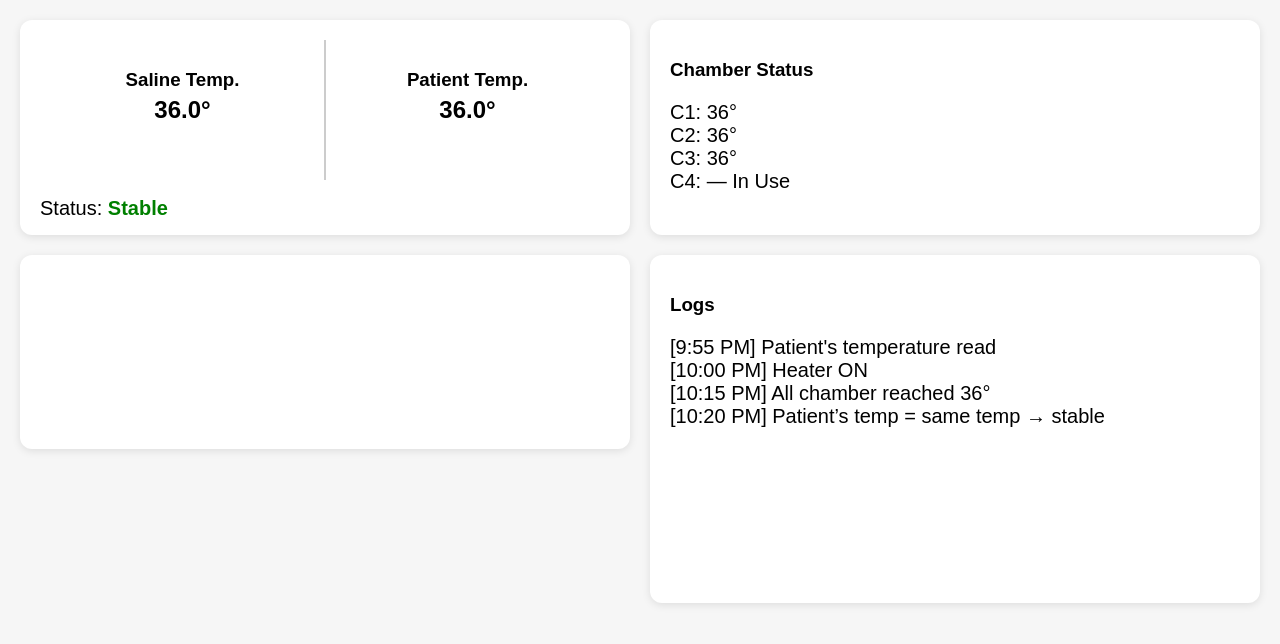
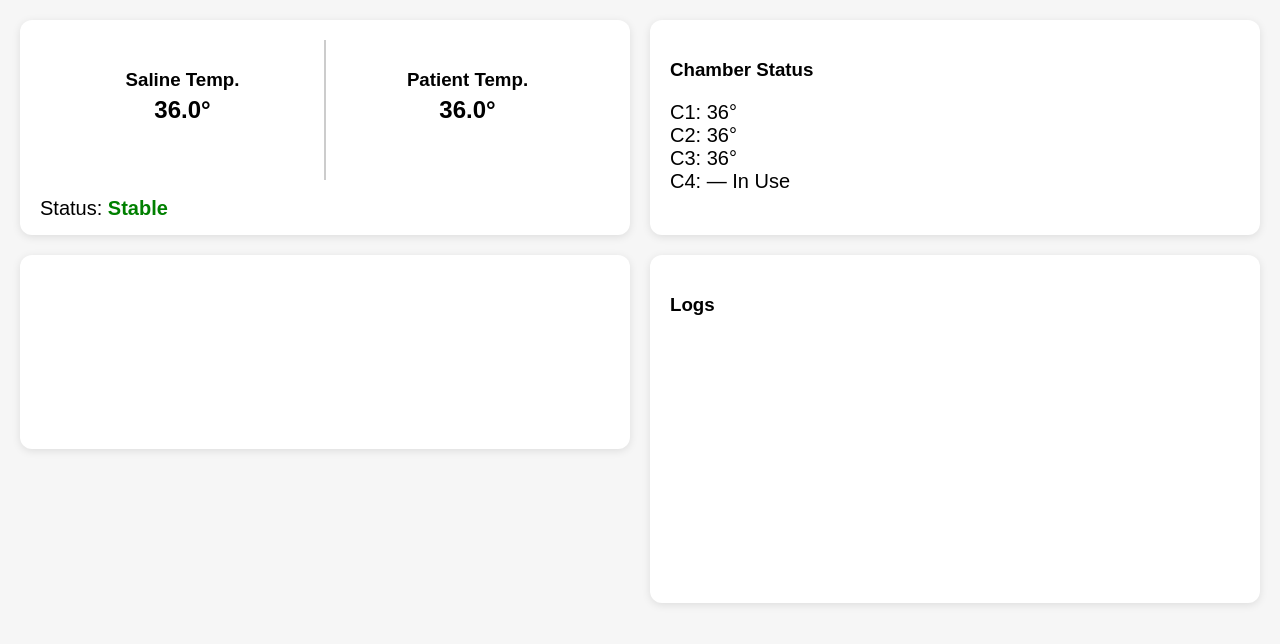
Before and after one commit to jnee201/Temperature-Monitor, a plain HTML site: page index.html in a window 1280 px wide. Drawn offline with nearby package versions, Linux system fonts and the light colour scheme.

Commit message:
Update index.html
Logs deleted text

```diff
--- a/index.html
+++ b/index.html
@@ -172,10 +172,7 @@ p {
       <div class="logs">
         <h3>Logs</h3>
         <ul id="logList">
-          <li>[9:55 PM] Patient's temperature read</li>
-          <li>[10:00 PM] Heater ON</li>
-          <li>[10:15 PM] All chamber reached 36°</li>
-          <li>[10:20 PM] Patient’s temp = same temp → stable</li>
+
         </ul>
       </div>
     </div>
```
